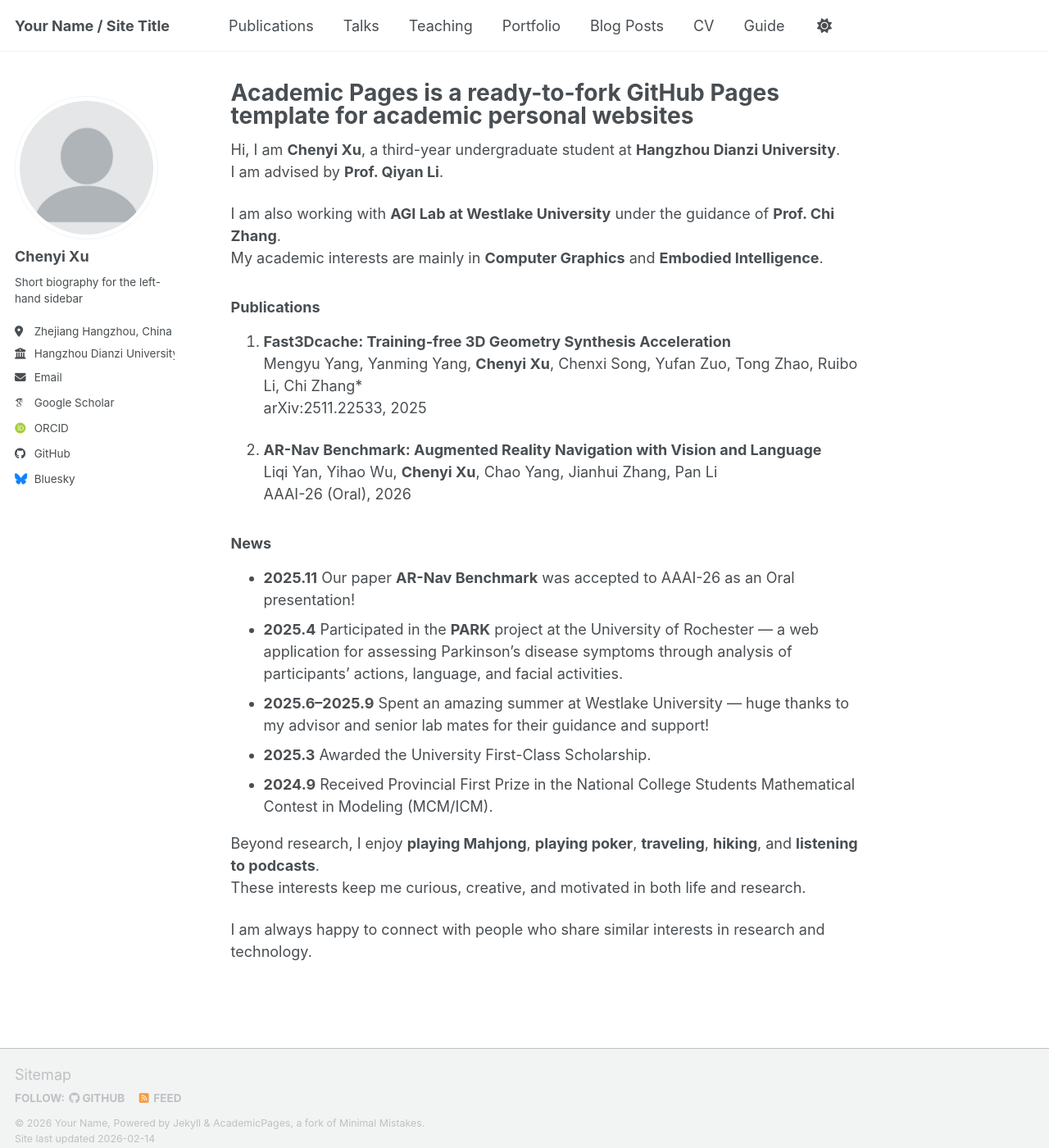
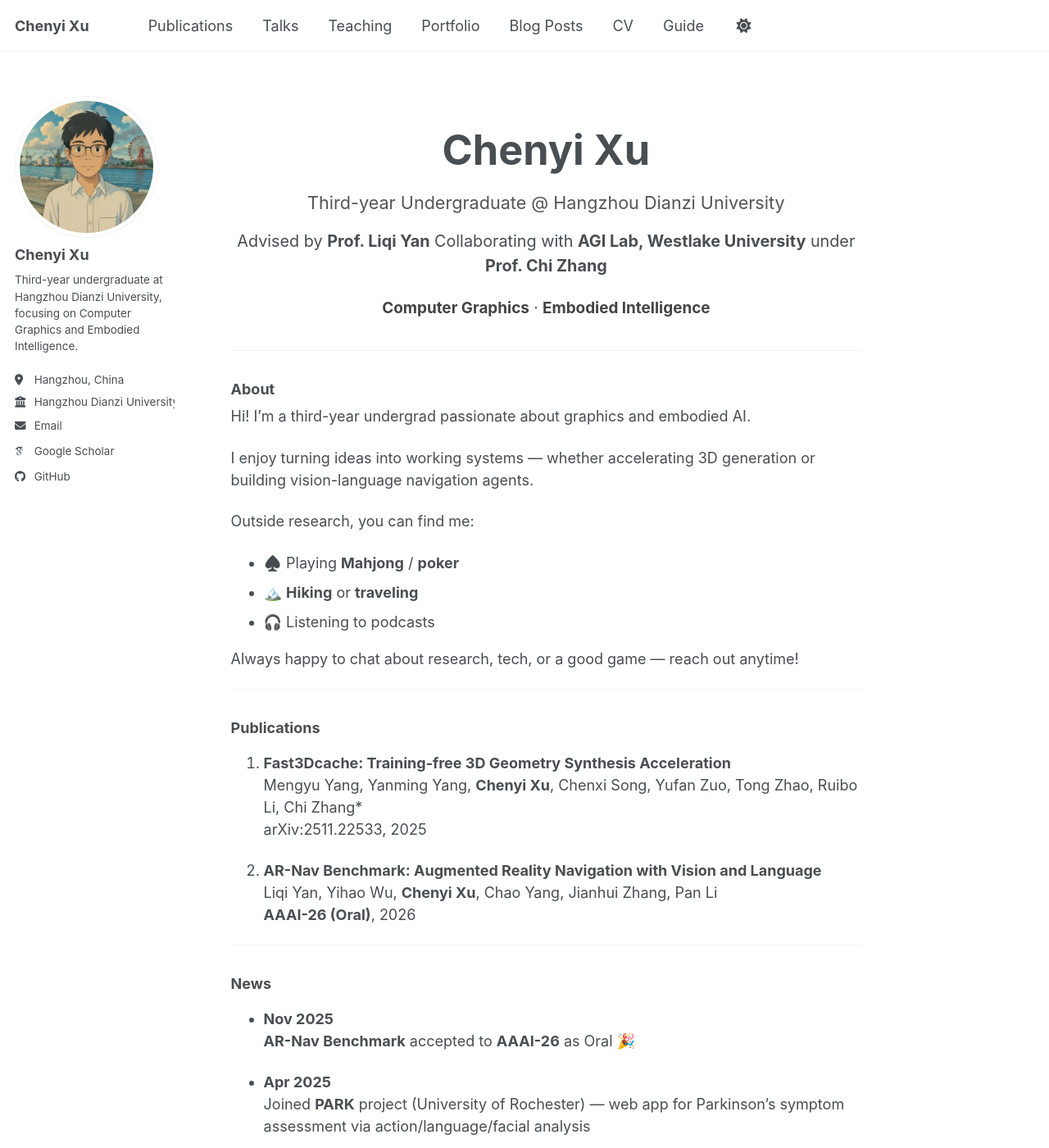
Before and after one commit to ChenyiXu04/ChenyiXu04.github.io, a Jekyll site: the page built from _pages/about.md, in a window 1280 px wide and 1400 px high. Shown: the whole window at 82% size. Built offline with Jekyll 4.4.1, drawn with Linux system fonts in a browser that asks for light colours; some web fonts are replaced; a script bundle is joined from its source files by our own code; library files that are not in the unit come from our copies; some of the changed text lies outside the part shown.

Commit message:
update config and about page

```diff
--- a/_config.yml
+++ b/_config.yml
@@ -9,10 +9,10 @@
 # Basic Site Settings
 locale                   : "en-US"
 site_theme               : "default" # Currently available options are "default", "air"
-title                    : "Your Name / Site Title"
+title                    : "Chenyi Xu" # Update this with the title of your site
 title_separator          : "-"
-name                     : &name "Your Name"
-description              : &description "Your Name's academic portfolio"   # Update this with a general description of your site, this is the default if not overridden by a page
+name                     : &name "Chenyi Xu"
+description              : &description "Chenyi Xu's academic portfolio"   # Update this with a general description of your site, this is the default if not overridden by a page
 url                      : https://academicpages.github.io # The base hostname & protocol for your site e.g. "https://[your GitHub username].github.io",
                                                            # or if you already have some other page hosted on Github then use "https://[your GitHub username].github.io/[Your Repo Name]"
 baseurl                  : "" # the subpath of your site, e.g. "/blog"
@@ -23,11 +23,11 @@ repository               : "academicpages/academicpages.github.io"
 #               Additional customization can be done by editing /_includes/author-profile.html
 author:
   # Biographic information
-  avatar           : "profile.png"
+  avatar           : "xcy.png"
   name             : "Chenyi Xu"
   pronouns         : # example: "she/her"
-  bio              : "Short biography for the left-hand sidebar"
-  location         : "Zhejiang Hangzhou, China"
+  bio              : "Third-year undergraduate at Hangzhou Dianzi University, focusing on Computer Graphics and Embodied Intelligence."
+  location         : "Hangzhou, China"
   employer         : "Hangzhou Dianzi University"
   uri              : # URL
   email            : "chenyixu2004@gmail.com"
@@ -38,7 +38,7 @@ author:
   googlescholar    : "https://scholar.google.com/citations?user=LW7qO4UAAAAJ&hl=en"
   inspire-hep      : # URL
   impactstory      : # URL
-  orcid            : "https://orcid.org/0009-0008-7915-9079"
+  orcid            : # URL
   semantic         : # URL
   ssrn             : # URL
   pubmed           : # URL
@@ -51,13 +51,13 @@ author:
   bitbucket        : # Username - Update with your username on the site
   codepen          : # Username
   dribbble         : # Username
-  github           : "academicpages"
+  github           : "https://github.com/ChenyiXu04"
   kaggle           : # Username
   stackoverflow    : # User number or user number and name (i.e., use "1" or "1/jeff-atwood")
 
   # Social media
   artstation       : # Username
-  bluesky          : "bsky.app" # Replace this with you Bluesky username
+  bluesky          : # Username
   facebook         : # Username
   flickr           : # Username
   foursquare       : # Username
--- a/_pages/about.md
+++ b/_pages/about.md
@@ -1,17 +1,41 @@
 ---
 permalink: /
-title: "Academic Pages is a ready-to-fork GitHub Pages template for academic personal websites"
 author_profile: true
 redirect_from:
   - /about/
   - /about.html
 ---
 
-Hi, I am **Chenyi Xu**, a third-year undergraduate student at **Hangzhou Dianzi University**.
-I am advised by **Prof. Qiyan Li**.
+<div style="text-align: center; margin: 3em 0 2em;">
+  <h1 style="margin: 0; font-size: 2.8em;">Chenyi Xu</h1>
+  <p style="font-size: 1.2em; color: #555; margin: 0.8em 0;">
+    Third-year Undergraduate @ Hangzhou Dianzi University
+  </p>
+  <p style="font-size: 1.1em; margin: 0.4em 0;">
+    Advised by <strong>Prof. Liqi Yan</strong>
+    Collaborating with <strong>AGI Lab, Westlake University</strong> under <strong>Prof. Chi Zhang</strong>
+  </p>
+  <p style="font-size: 1.05em; color: #444; margin-top: 1.2em;">
+    <strong>Computer Graphics</strong> · <strong>Embodied Intelligence</strong>
+  </p>
+</div>
 
-I am also working with **AGI Lab at Westlake University** under the guidance of **Prof. Chi Zhang**.
-My academic interests are mainly in **Computer Graphics** and **Embodied Intelligence**.
+---
+
+### About
+
+Hi! I'm a third-year undergrad passionate about graphics and embodied AI.
+
+I enjoy turning ideas into working systems — whether accelerating 3D generation or building vision-language navigation agents.
+
+Outside research, you can find me:
+- ♠️ Playing **Mahjong** / **poker**
+- 🏔️ **Hiking** or **traveling**
+- 🎧 Listening to podcasts
+
+Always happy to chat about research, tech, or a good game — reach out anytime!
+
+---
 
 ### Publications
 
@@ -21,17 +45,27 @@ My academic interests are mainly in **Computer Graphics** and **Embodied Intelli
 
 2. **AR-Nav Benchmark: Augmented Reality Navigation with Vision and Language**
    Liqi Yan, Yihao Wu, **Chenyi Xu**, Chao Yang, Jianhui Zhang, Pan Li
-   AAAI-26 (Oral), 2026
+   **AAAI-26 (Oral)**, 2026
+
+---
 
 ### News
 
-- **2025.11** Our paper **AR-Nav Benchmark** was accepted to AAAI-26 as an Oral presentation!
-- **2025.4** Participated in the **PARK** project at the University of Rochester — a web application for assessing Parkinson's disease symptoms through analysis of participants' actions, language, and facial activities.
-- **2025.6–2025.9** Spent an amazing summer at Westlake University — huge thanks to my advisor and senior lab mates for their guidance and support!
-- **2025.3** Awarded the University First-Class Scholarship.
-- **2024.9** Received Provincial First Prize in the National College Students Mathematical Contest in Modeling (MCM/ICM).
+- **Nov 2025**
+  **AR-Nav Benchmark** accepted to **AAAI-26** as Oral 🎉
 
-Beyond research, I enjoy **playing Mahjong**, **playing poker**, **traveling**, **hiking**, and **listening to podcasts**.
-These interests keep me curious, creative, and motivated in both life and research.
+- **Apr 2025**
+  Joined **PARK** project (University of Rochester) — web app for Parkinson's symptom assessment via action/language/facial analysis
 
-I am always happy to connect with people who share similar interests in research and technology.
+- **Jun–Sep 2025**
+  Summer research at **AGI Lab, Westlake University** — grateful for the guidance!
+
+- **Mar 2025**
+  University First-Class Scholarship
+
+- **Sep 2024**
+  Provincial First Prize — National College Students Mathematical Contest in Modeling
+
+---
+
+Feel free to connect if you're into graphics, embodied AI, or just want to play Mahjong online sometime :)
```
Also changed, not shown: images/hdu.png (added), images/xcy.png (added).
